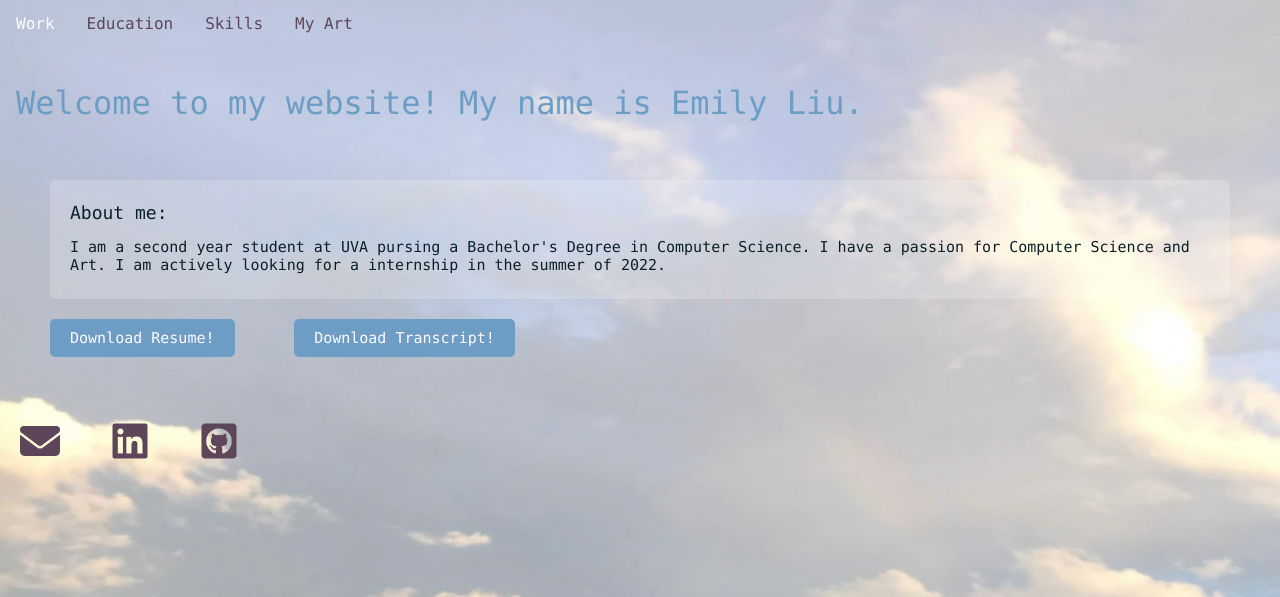
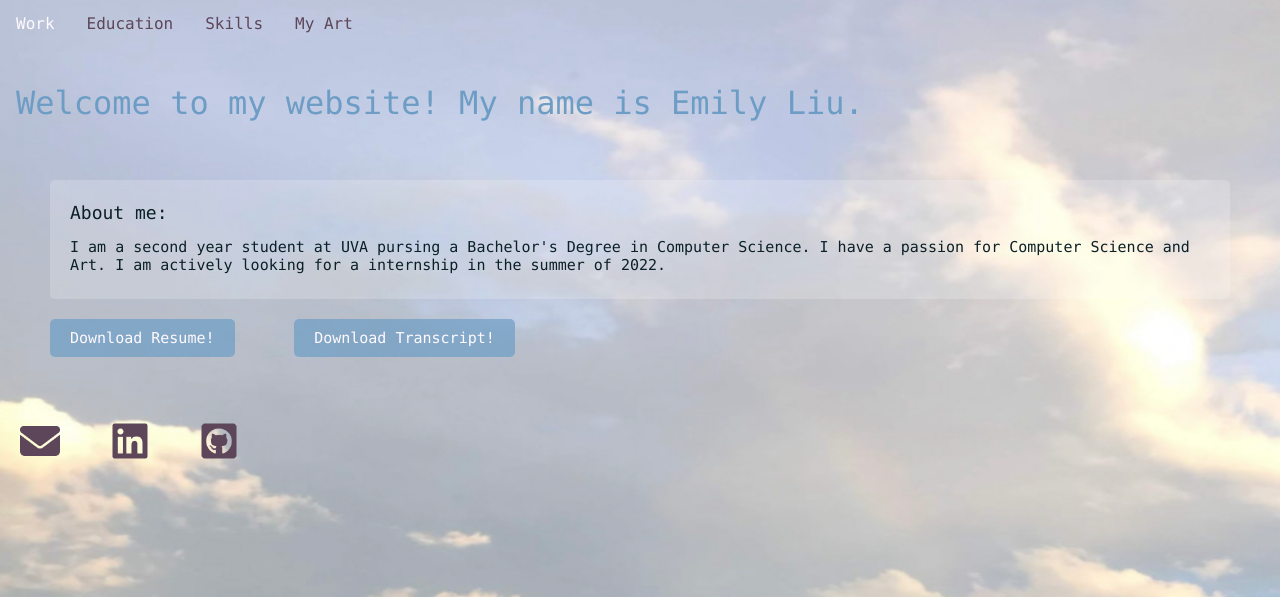
Before and after one commit to emilybliu/emilybliu.github.io, a PHP site: page /index.php in a window 1280 px wide. Shown: the top 597 px of the page. Run offline with PHP 8.4, Linux system fonts and the light colour scheme.

Commit message:
Update style.css

```diff
--- a/style.css
+++ b/style.css
@@ -45,7 +45,7 @@ body {
 
 .button {
     border-radius: 5px;
-    background-color:#6D9DC5;
+    background:rgb(109, 157, 197, .7);
     border: none;
     color:#fffaff;
     padding: 10px 20px;
@@ -59,7 +59,7 @@ body {
 
 .button:hover {
     border-radius: 5px;
-    background-color:#fffaff;
+    background: rgb(255, 250, 255, .4);
     border: none;
     color: #6D9DC5;
     padding: 10px 20px;
```
Lines whose indentation alone changed are shown as unchanged.
